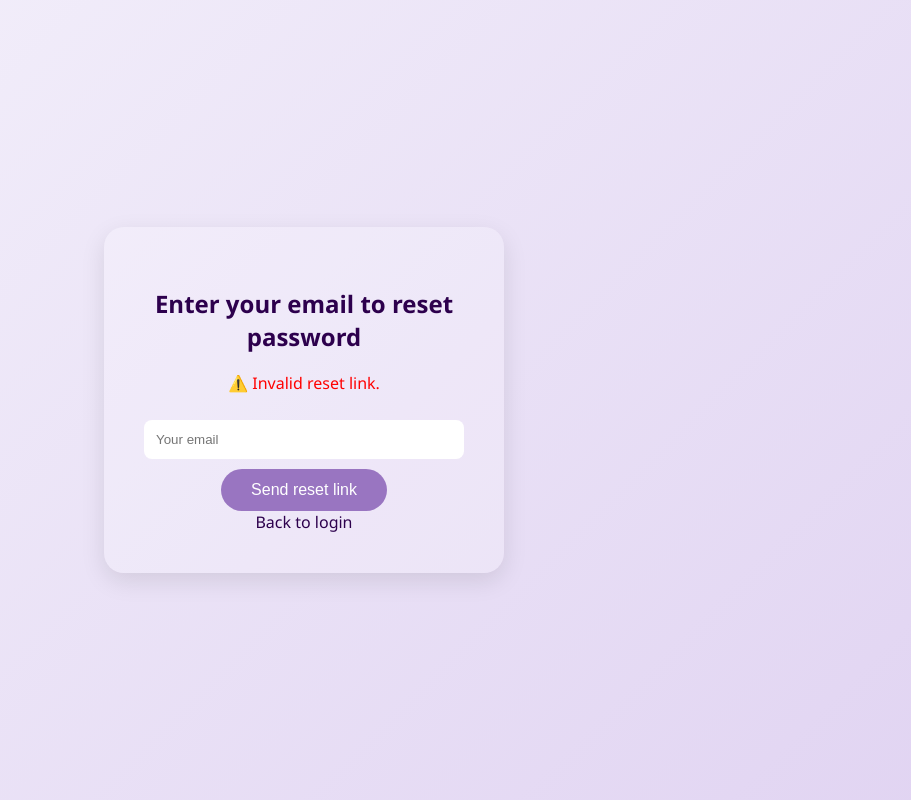
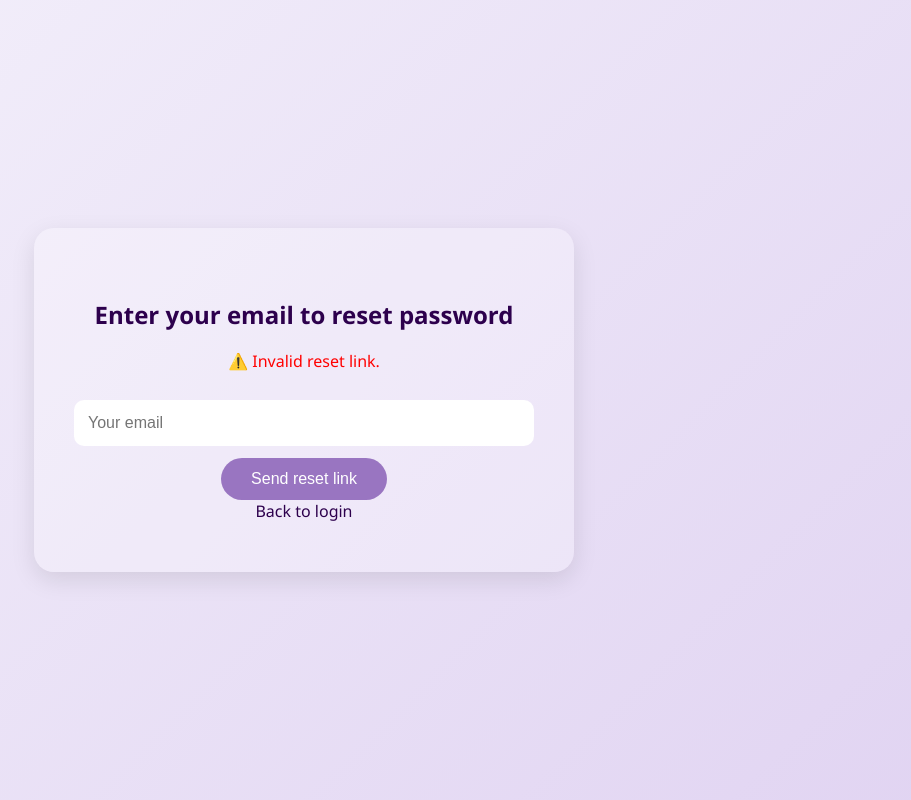
Before and after one commit to Raseealmanea/2025_GP_19, a Flask app: page /auth/reset/1 in a window 1280 px wide. Shown: the whole page, without its empty margins (336-1247 px from the left). Run offline with Flask 3, Linux system fonts and the light colour scheme.

Commit message:
Update style.css

```diff
--- a/ouwn_website/static/style.css
+++ b/ouwn_website/static/style.css
@@ -163,48 +135,49 @@ footer {
     padding: 20px;
     background: rgba(255, 255, 255, 0.15);
     color: white;
-    margin-top: 50px;
+    margin-top: auto;
 }
-
+/* reset */
+/* RESET + TOKEN PAGE */
 .reset-page-body, .token-page-body {
+    min-height: 100vh;
     display: flex;
     justify-content: center;
     align-items: center;
-    height: 100vh;
-    margin: 0;
+    background: linear-gradient(135deg, #F4F1FB, #E1D4F2);
+    padding: 20px;
 }
 
+/* Bigger card */
 .reset-container, .token-container {
-    background: rgba(255,255,255,0.2);
-    padding: 40px;
+    background: rgba(255,255,255,0.25);
+    padding: 50px 40px;
     border-radius: 20px;
     text-align: center;
     box-shadow: 0 8px 25px rgba(0,0,0,0.1);
     width: 100%;
-    max-width: 400px;
+    max-width: 540px;   /* ← SAME SIZE AS LOGIN/SIGNUP */
 }
 
-.reset-container input, .token-container input {
+/* Input fields */
+.reset-container input,
+.token-container input {
     width: 100%;
-    padding: 12px;
-    margin: 10px 0;
-    border-radius: 8px;
+    padding: 14px;
+    margin: 12px 0;
+    border-radius: 10px;
     border: none;
+    background: white;
+    font-size: 16px;
 }
 
-.auth-page-body {
-    margin: 0;
-    font-family: 'Segoe UI', Tahoma, Geneva, Verdana, sans-serif;
-    background: linear-gradient(135deg, #F4F1FB, #E1D4F2);
-    color: #2d004d;
-    min-height: 100vh;
-    display: grid;
-    grid-template-rows: auto 1fr auto;
-  }
+/* login */
+
 
   .auth-container {
-    max-width: 420px;
-    margin: 60px auto;
+    max-width: 540px;
+    width: 100%;
+    margin: 40px auto;        /* centered + only top/bottom 40px (consistent) */
     padding: 40px 32px;
     background: rgba(255, 255, 255, 0.20);
     backdrop-filter: blur(10px);
@@ -471,11 +427,6 @@ footer {
     }
 
     /* === Keep footer at bottom & center dashboard content === */
-    body {
-      min-height: 100vh;          /* make body fill full height */
-      display: flex;
-      flex-direction: column;
-    }
 
     main.dashboard {
       flex: 1;                    /* let main take up leftover space */
```
Also changed, not shown: other parts of ouwn_website/static/style.css (+5 -101 lines). Lines whose indentation alone changed are shown as unchanged.
